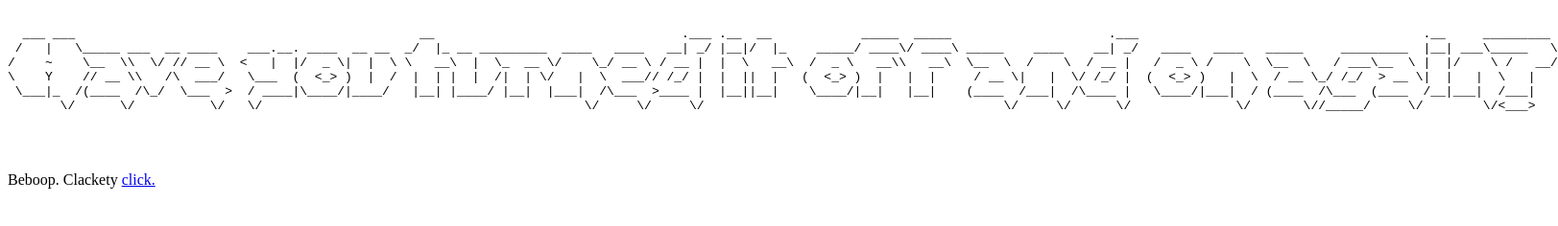
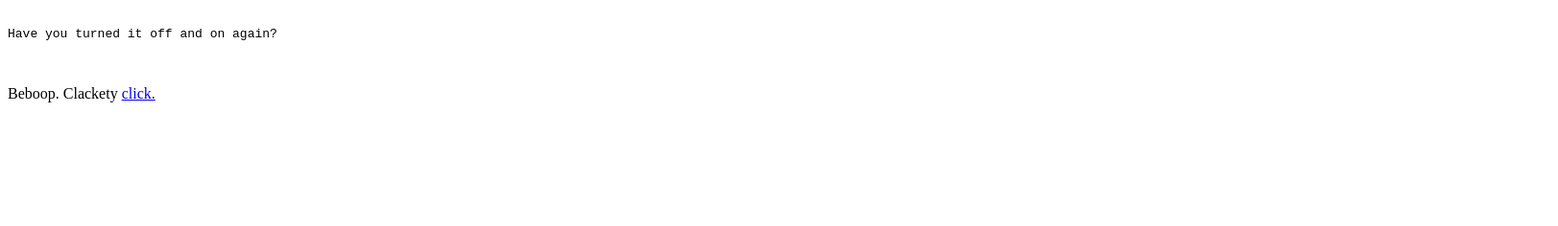
Before and after one commit to lab067/helloit-com-au, a plain HTML site: page index.html in a window 1280 px wide. Shown: the whole page at 96% size, 1623 px wide, since content can reach past the window. Drawn offline with Linux system fonts and the light colour scheme.

Commit message:
Update index.html

```diff
--- a/index.html
+++ b/index.html
@@ -4,13 +4,7 @@
 
 <pre>
 
-  ___ ___                                              __                                 .___ .__  __            _____  _____                     .___                                      .__     _________
- /   |   \_____ ___  __ ____    ___.__. ____  __ __  _/  |_ __ _________  ____   ____   __| _/ |__|/  |_    _____/ ____\/ ____\ _____    ____    __| _/   ____   ____   _____     _________  |__| ___\_____   \
-/    ~    \__  \\  \/ // __ \  <   |  |/  _ \|  |  \ \   __\  |  \_  __ \/    \_/ __ \ / __ |  |  \   __\  /  _ \   __\\   __\  \__  \  /    \  / __ |   /  _ \ /    \  \__  \   / ___\__  \ |  |/    \ /   __/
-\    Y    // __ \\   /\  ___/   \___  (  <_> )  |  /  |  | |  |  /|  | \/   |  \  ___// /_/ |  |  ||  |   (  <_> )  |   |  |     / __ \|   |  \/ /_/ |  (  <_> )   |  \  / __ \_/ /_/  > __ \|  |   |  \   |
- \___|_  /(____  /\_/  \___  >  / ____|\____/|____/   |__| |____/ |__|  |___|  /\___  >____ |  |__||__|    \____/|__|   |__|    (____  /___|  /\____ |   \____/|___|  / (____  /\___  (____  /__|___|  /___|
-       \/      \/          \/   \/                                           \/     \/     \/                                        \/     \/      \/              \/       \//_____/     \/        \/<___>
-
+Have you turned it off and on again?
 
  </pre>
 
```
